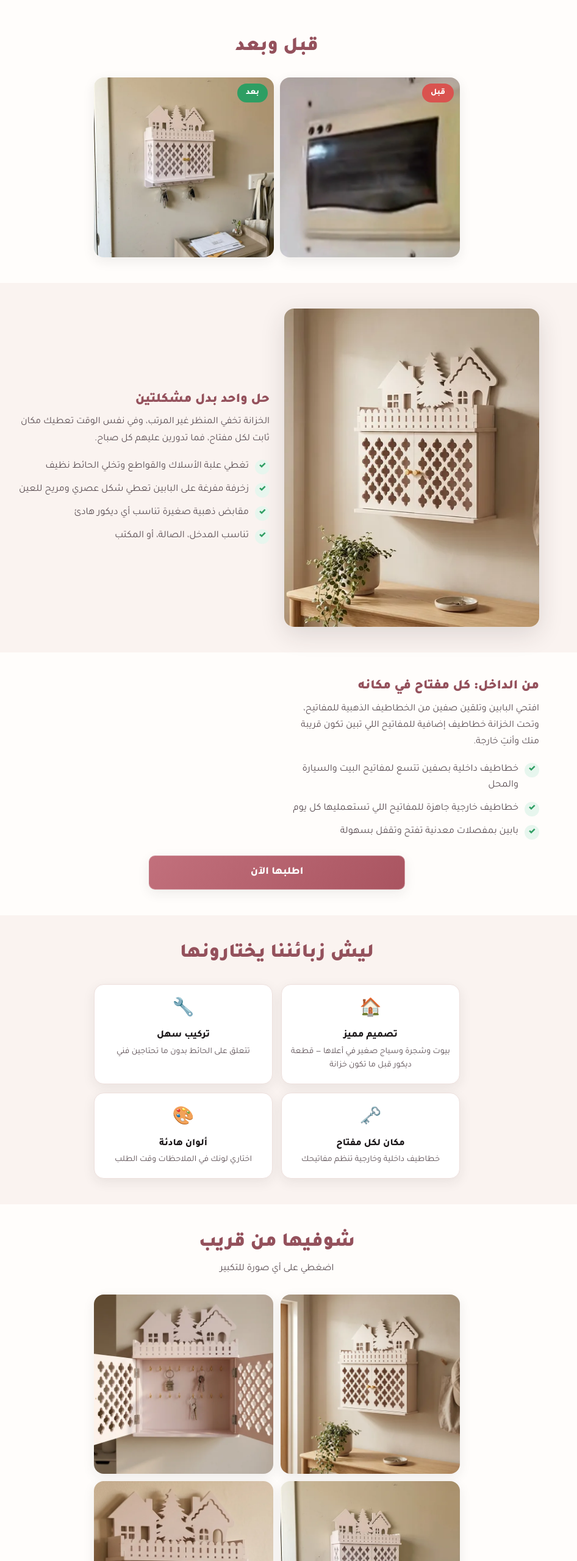
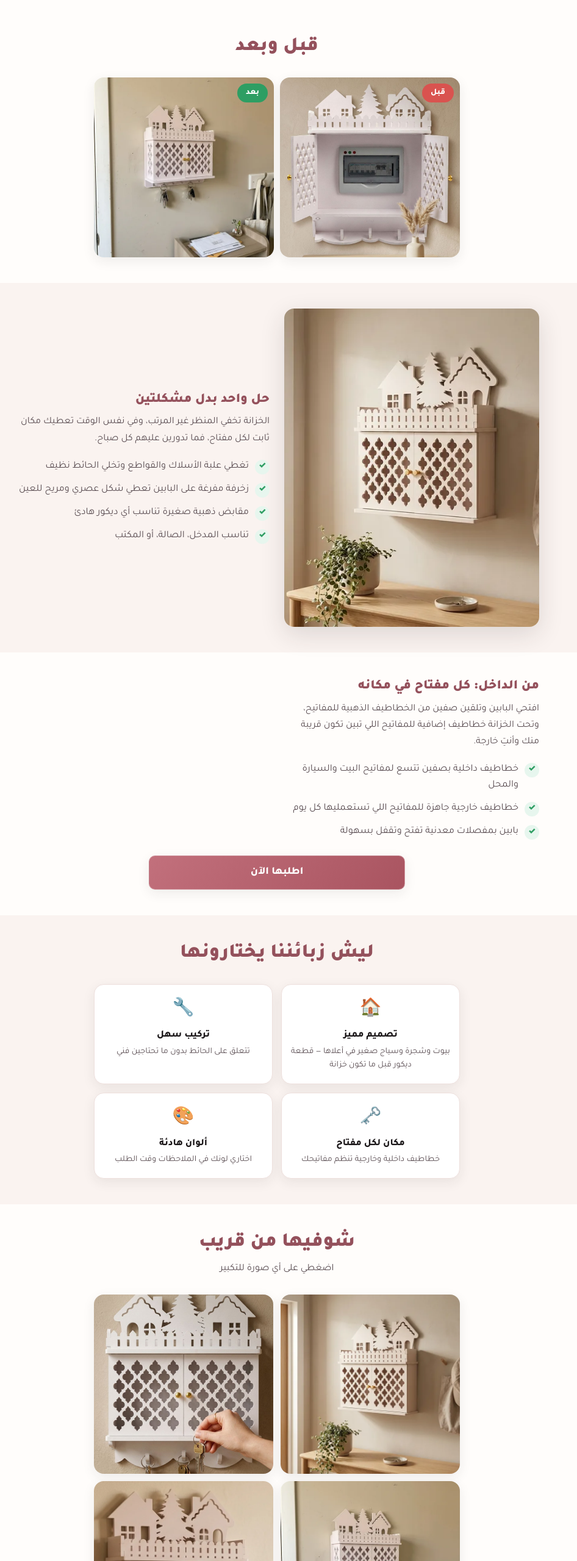
Before and after one commit to youcefbedrani/ring_store, a plain HTML site: page product2/index.html in a window 1280 px wide. Shown: the part 1080-3640 px from the top of the page at 61% size, without its empty margins (186-1132 px from the left). Drawn offline with Linux system fonts and the light colour scheme.

Commit message:
Replace images with before and after photos

```diff
--- a/product2/index.html
+++ b/product2/index.html
@@ -113,7 +113,7 @@
       </div>
       <div class="ba">
         <figure>
-          <img src="../assets/images/product2/g2.webp" alt="علبة الكهرباء على الحائط قبل التغطية" width="600" height="600" loading="lazy">
+          <img src="../assets/images/product2/before.jpg" alt="علبة الكهرباء على الحائط قبل التغطية" width="600" height="600" loading="lazy">
           <figcaption class="bad">قبل</figcaption>
         </figure>
         <figure>
@@ -205,7 +205,7 @@
       </div>
       <div class="gallery">
         <img src="../assets/images/product2/g1.webp" alt="الخزانة فوق طاولة المدخل" width="600" height="600" loading="lazy">
-        <img src="../assets/images/product2/g4.webp" alt="الخزانة مفتوحة من الداخل" width="600" height="600" loading="lazy">
+        <img src="../assets/images/product2/after.jpg" alt="الخزانة مفتوحة من الداخل" width="600" height="600" loading="lazy">
         <img src="../assets/images/product2/g3.webp" alt="الخزانة مركبة على الحائط" width="600" height="600" loading="lazy">
         <img src="../assets/images/product2/g5.webp" alt="تفاصيل الخطاطيف الذهبية والمفاتيح" width="600" height="600" loading="lazy">
       </div>
```
